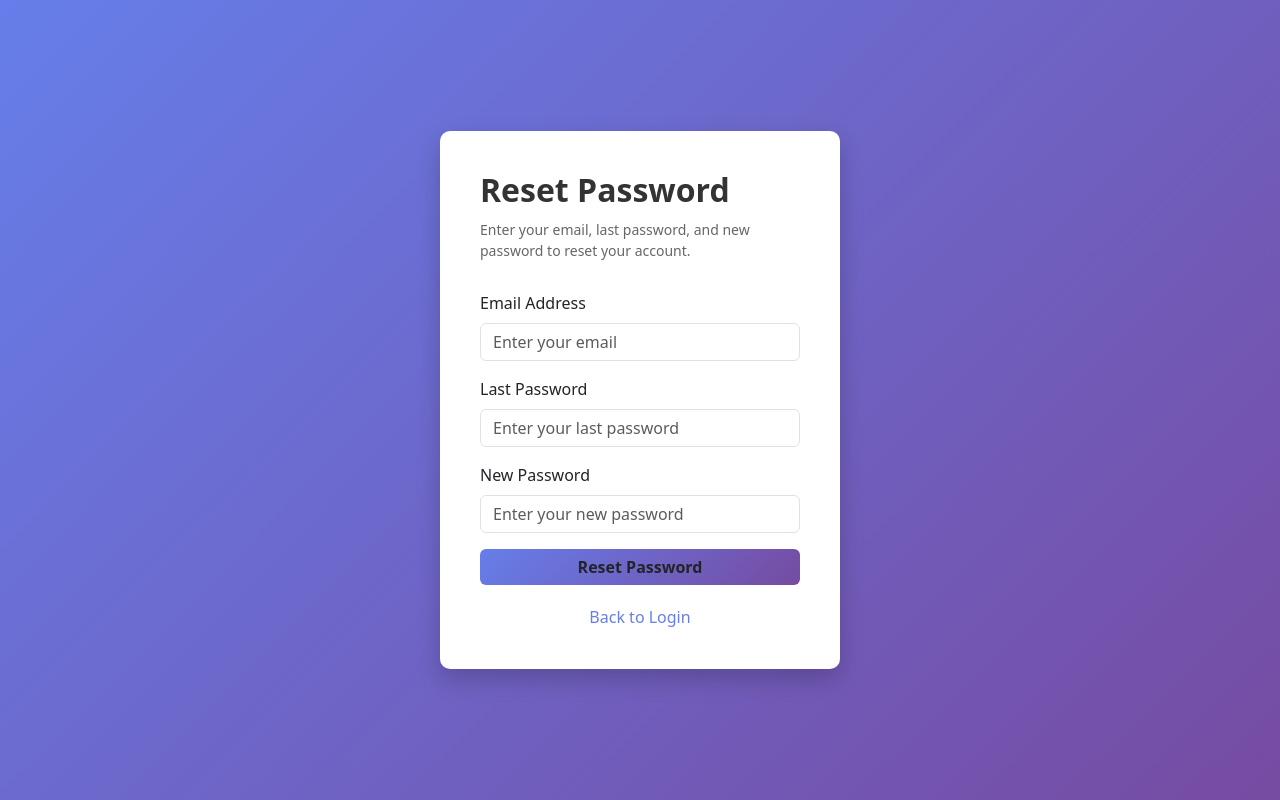
After one commit to exdeu/E-Commerce, a PHP site: page /login/forgot.html in a window 1280 px wide. The commit adds this page. Run offline with PHP 8.4, Linux system fonts and the light colour scheme.

Commit message:
Forgot Password functions

```diff
--- /dev/null
+++ b/login/forgot.html
@@ -0,0 +1,90 @@
+<!DOCTYPE html>
+<html lang="en">
+<head>
+    <meta charset="UTF-8">
+    <meta name="viewport" content="width=device-width, initial-scale=1.0">
+    <title>Forgot Password</title>
+    <link href="../bootstrap-5.3.8-dist/css/bootstrap.min.css" rel="stylesheet">
+    <style>
+        body {
+            background: linear-gradient(135deg, #667eea 0%, #764ba2 100%);
+            min-height: 100vh;
+            display: flex;
+            align-items: center;
+            justify-content: center;
+        }
+        .forgot-container {
+            background: white;
+            border-radius: 10px;
+            box-shadow: 0 10px 25px rgba(0, 0, 0, 0.2);
+            padding: 40px;
+            width: 100%;
+            max-width: 400px;
+        }
+        .forgot-container h2 {
+            color: #333;
+            margin-bottom: 10px;
+            font-weight: 600;
+        }
+        .forgot-container p {
+            color: #666;
+            font-size: 14px;
+            margin-bottom: 30px;
+        }
+        .btn-submit {
+            background: linear-gradient(135deg, #667eea 0%, #764ba2 100%);
+            border: none;
+            font-weight: 600;
+        }
+        .btn-submit:hover {
+            background: linear-gradient(135deg, #764ba2 0%, #667eea 100%);
+            color: white;
+        }
+        .back-link {
+            text-align: center;
+            margin-top: 20px;
+        }
+        .back-link a {
+            color: #667eea;
+            text-decoration: none;
+            font-weight: 500;
+        }
+        .back-link a:hover {
+            text-decoration: underline;
+        }
+    </style>
+</head>
+<body>
+    <div class="forgot-container">
+        <h2>Reset Password</h2>
+        <p>Enter your email, last password, and new password to reset your account.</p>
+        <div style="display: none;" id="invalid" class="alert alert-danger text-center" role="alert">
+        </div>
+        <form method="POST">
+            <div class="mb-3">
+                <label for="email" class="form-label">Email Address</label>
+                <input type="email" class="form-control" id="email" name="email" placeholder="Enter your email" required>
+            </div>
+
+            <div class="mb-3">
+                <label for="lastPassword" class="form-label">Last Password</label>
+                <input type="password" class="form-control" id="lastPassword" name="lastPassword" placeholder="Enter your last password" required>
+            </div>
+
+            <div class="mb-3">
+                <label for="newPassword" class="form-label">New Password</label>
+                <input type="password" class="form-control" id="newPassword" name="newPassword" placeholder="Enter your new password" required>
+            </div>
+
+            <button type="submit" class="btn btn-submit w-100">Reset Password</button>
+        </form>
+
+        <div class="back-link">
+            <a href="login.html">Back to Login</a>
+        </div>
+    </div>
+
+    <script src="../bootstrap-5.3.8-dist/js/bootstrap.bundle.min.js"></script>
+    <script src="forgot.js"></script>
+</body>
+</html>
--- /dev/null
+++ b/login/forgot.js
@@ -0,0 +1,43 @@
+document.addEventListener('DOMContentLoaded', () => {
+    const form = document.querySelector("form");
+    if (!form) {
+        console.error('No form found on the page');
+        return;
+    }
+
+    form.addEventListener("submit", async function(event) {
+        event.preventDefault();
+        const email          = document.getElementById("email").value;
+        const last_password  = document.getElementById("lastPassword").value;
+        const new_password   = document.getElementById("newPassword").value;
+
+        if(last_password === new_password)
+        {
+            document.getElementById("invalid").value = "New and last password can't be equal."
+            document.getElementById("invalid").style.display = "block";
+            return;
+        }
+        try {
+            const res = await fetch('forgot.php', {
+                method: 'POST',
+                headers: { 'Content-Type': 'application/json' },
+                body: JSON.stringify({ email, last_password, new_password })
+            });
+
+            const data = await res.json();
+            console.log('Response:', data);
+
+            if (data.success) {
+                console.log('Change success:', data.message);
+                window.location.href = 'login.html';
+            } else {
+                document.getElementById("invalid").value = "Account does not exist."
+                document.getElementById("invalid").style.display = "block";
+                console.warn('Change failed:', data.message);
+            }
+        } catch (err) {
+            console.error('Change error:', err);
+            document.getElementById("invalid").style.display = "block";
+        }
+    });
+});
--- a/login/login.html
+++ b/login/login.html
@@ -32,7 +32,7 @@
                 </form>
                 <hr>
                 <p class="text-center mb-0">Don't have an account? <a href="../register/register.html">Sign up here</a></p>
-                <p class="text-center"><a href="#forgot">Forgot password?</a></p>
+                <p class="text-center"><a href="forgot.html">Forgot password?</a></p>
             </div>
         </div>
     </div>
--- a/prod/checkout.js
+++ b/prod/checkout.js
@@ -6,7 +6,6 @@ document.getElementById('checkout').addEventListener('click', async function() {
 
         const res = await response.json();
 
-        // FIXED: RES.SUCCESS, NOT RES.STATUS
         if (res.success) {
             alert('Checkout successful!');
             window.location.href = '../prod/products.html';
--- a/register/register.php
+++ b/register/register.php
@@ -69,7 +69,7 @@ if ($stmt->num_rows > 0) {
 }
 $stmt->close();
 
-$insert_sql = "INSERT INTO users (fname, lname, email, password) VALUES (?, ?, ?, ?)";
+$insert_sql = "INSERT INTO users (fname, lname, email, `password`) VALUES (?, ?, ?, ?)";
 $stmt = $con->prepare($insert_sql);
 
 if (!$stmt) {
```
Also changed, not shown: login/forgot.php (added, +72 -0 lines).
